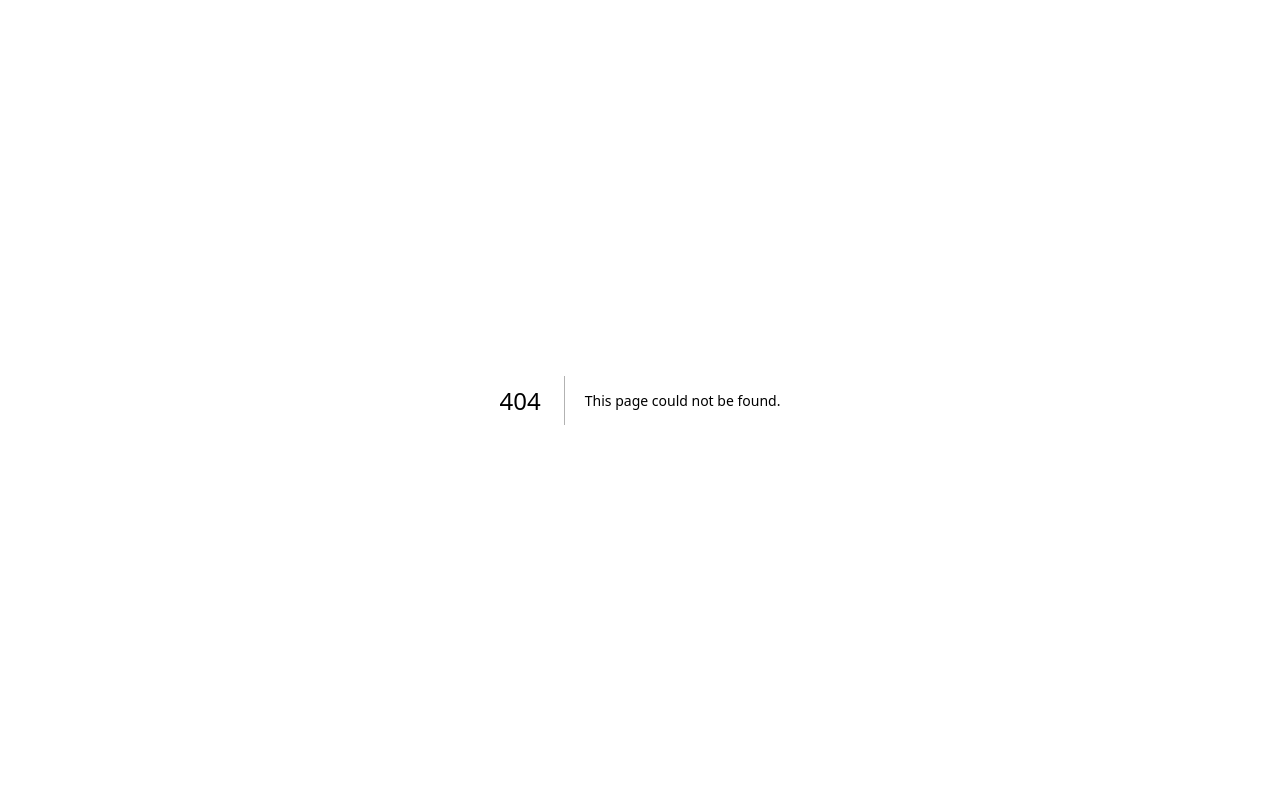
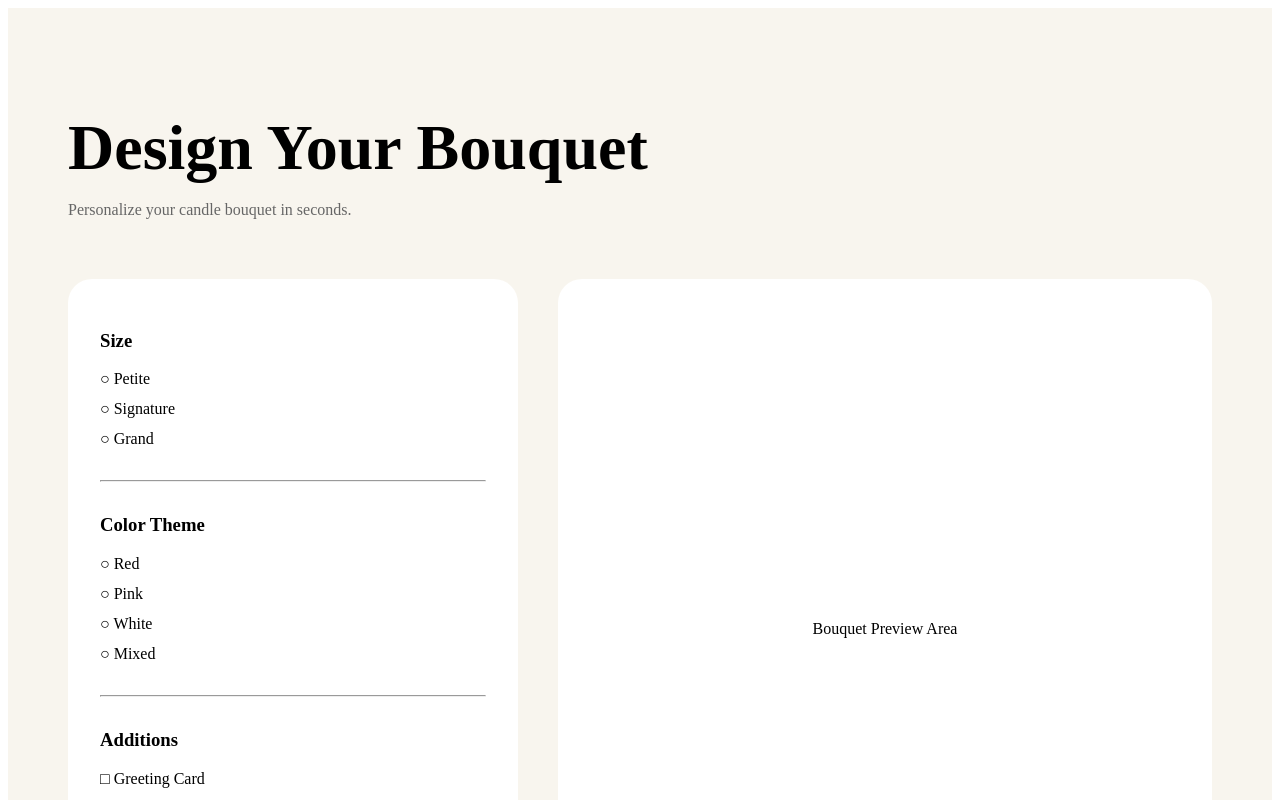
Before and after one commit to kishanvfx2-netizen/LUMEWICK-ESSENCE, a Next.js app: page /bouquet-builder in a window 1280 px wide. Before the commit this address had no page. Shown: the top 800 px of the page. Built offline with nearby package versions, Linux system fonts and the light colour scheme.

Commit message:
Create page.js

```diff
--- /dev/null
+++ b/app/bouquet-builder/page.js
@@ -0,0 +1,123 @@
+export default function BouquetBuilder() {
+  return (
+    <main
+      style={{
+        background: "#F8F5EE",
+        minHeight: "100vh",
+        padding: "60px",
+      }}
+    >
+      <div
+        style={{
+          maxWidth: "1400px",
+          margin: "0 auto",
+        }}
+      >
+        <h1
+          style={{
+            fontSize: "64px",
+            marginBottom: "16px",
+          }}
+        >
+          Design Your Bouquet
+        </h1>
+
+        <p
+          style={{
+            color: "#666",
+            marginBottom: "60px",
+          }}
+        >
+          Personalize your candle bouquet in seconds.
+        </p>
+
+        <div
+          style={{
+            display: "grid",
+            gridTemplateColumns: "450px 1fr",
+            gap: "40px",
+          }}
+        >
+          <div
+            style={{
+              background: "#fff",
+              padding: "32px",
+              borderRadius: "24px",
+            }}
+          >
+            <h3>Size</h3>
+
+            <div style={{ marginTop: "16px" }}>
+              ○ Petite
+            </div>
+
+            <div style={{ marginTop: "12px" }}>
+              ○ Signature
+            </div>
+
+            <div style={{ marginTop: "12px" }}>
+              ○ Grand
+            </div>
+
+            <hr
+              style={{
+                margin: "32px 0",
+              }}
+            />
+
+            <h3>Color Theme</h3>
+
+            <div style={{ marginTop: "16px" }}>
+              ○ Red
+            </div>
+
+            <div style={{ marginTop: "12px" }}>
+              ○ Pink
+            </div>
+
+            <div style={{ marginTop: "12px" }}>
+              ○ White
+            </div>
+
+            <div style={{ marginTop: "12px" }}>
+              ○ Mixed
+            </div>
+
+            <hr
+              style={{
+                margin: "32px 0",
+              }}
+            />
+
+            <h3>Additions</h3>
+
+            <div style={{ marginTop: "16px" }}>
+              □ Greeting Card
+            </div>
+
+            <div style={{ marginTop: "12px" }}>
+              □ Teddy Bear
+            </div>
+
+            <div style={{ marginTop: "12px" }}>
+              □ Luxury Packaging
+            </div>
+          </div>
+
+          <div
+            style={{
+              background: "#fff",
+              borderRadius: "24px",
+              minHeight: "700px",
+              display: "flex",
+              alignItems: "center",
+              justifyContent: "center",
+            }}
+          >
+            Bouquet Preview Area
+          </div>
+        </div>
+      </div>
+    </main>
+  );
+}
```
